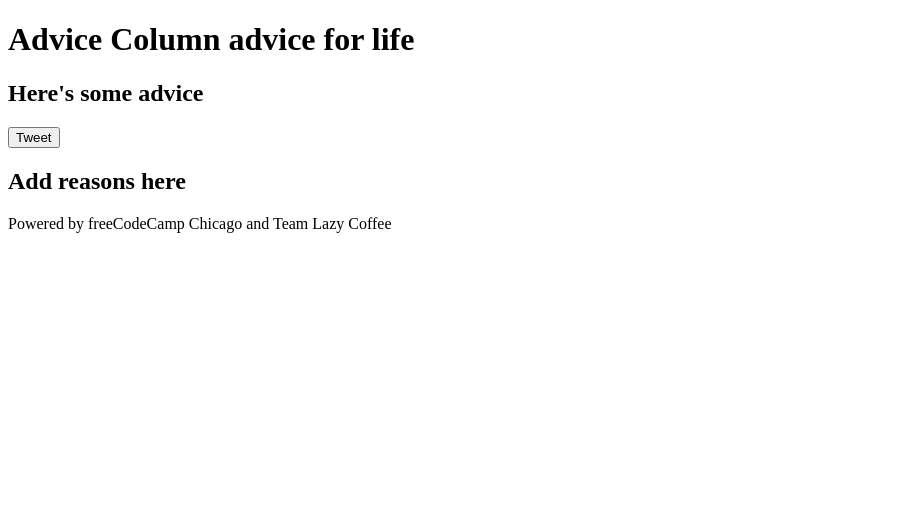
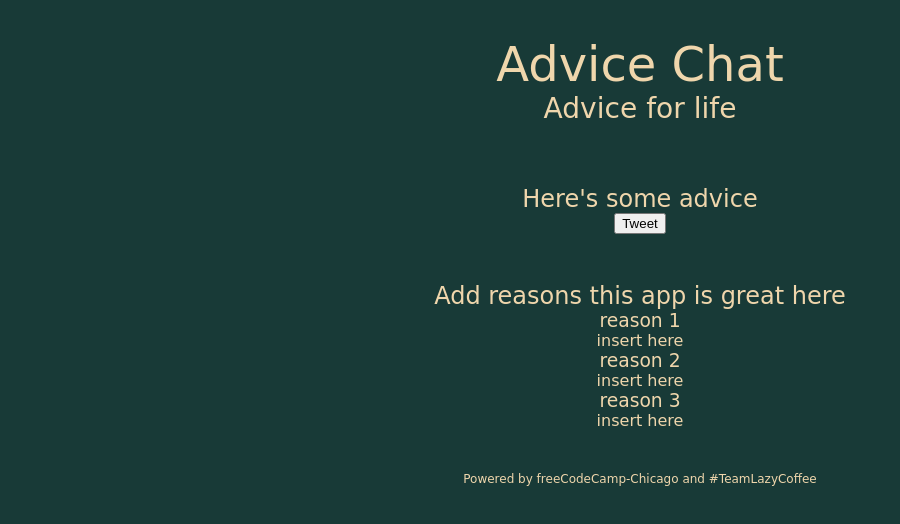
Before and after one commit to dbadong1234/advice_app, a plain HTML site: page index.html in a window 1280 px wide. Shown: the whole page, without its empty margins (0-900 px from the left). Drawn offline with Linux system fonts and the light colour scheme; no server answers; a web font is replaced by a local one.

Commit message:
added css

```diff
--- /dev/null
+++ b/app.css
@@ -0,0 +1,93 @@
+/* Minimal resets from https://alligator.io/css/minimal-css-reset/*/
+
+@import url('https://fonts.googleapis.com/css?family=Forum|Mali&display=swap');
+html,
+body {
+    height: auto !important;
+    min-height: 100%;
+    font-family: 'Forum', cursive;
+    background: var(--secondary-color);
+    color: var(--main-text-color);
+}
+
+.main-head,
+.content,
+.side,
+.main-footer {
+    padding: var(--default-padding);
+}
+
+.main-head {
+    grid-area: header;
+    font-size: 1.5em;
+    text-align: center;
+}
+
+.content {
+    grid-area: content;
+    text-align: center;
+}
+
+.side {
+    grid-area: sidebar;
+    text-align: center;
+}
+
+.main-footer {
+    grid-area: footer;
+    font-size: 0.75em;
+    text-align: center;
+}
+
+.wrapper {
+    display: grid;
+    grid-template-areas:
+        "header"
+        "content"
+        "sidebar"
+        "footer";
+    grid-template-rows: auto auto 1fr auto;
+    height: 100%;
+}
+
+h1 {
+    font-weight: 700;
+}
+
+html {
+    box-sizing: border-box;
+  }
+
+  *,
+  *:before,
+  *:after {
+    box-sizing: inherit;
+  }
+
+  body, h1, h2, h3, h4, h5, h6, p, ol, ul {
+    margin: 0;
+    padding: 0;
+    font-weight: normal;
+  }
+
+  ol, ul {
+    list-style: none;
+  }
+
+  img {
+    max-width: 100%;
+    height: auto;
+  }
+
+  :root {
+    --default-padding: 1.5em;
+    --primary-color: #432534;
+    --secondary-color: #183A37;
+    --tertiary-color: #C44900;
+    --main-text-color: #EFD6AC;
+  }
+
+
+  /* font-family: 'Forum', cursive;
+  /* font-family: 'Mali', cursive;
+  /* Minimal resets from https://alligator.io/css/minimal-css-reset/
--- a/index.html
+++ b/index.html
@@ -3,13 +3,15 @@
     <head>
         <meta charset="UTF-8">
         <meta name="voewport" content="width=device-width", initial-scale=1.0">
+        <link rel="stylesheet" href="app.css">
         <title>Advice Chat</title>
     </head>
 
     <body>
-
+    <div>
         <header class="main-head">
-            <h1>Advice Column <span>advice for life</span></h1>
+            <h1>Advice Chat </h1>
+            <h3><span>Advice for life</span></h3>
         </header>
 
         <article class="content">
@@ -19,15 +21,20 @@
         </article>
 
         <aside class="side">
-            <h2>Add reasons here</h2>
+            <h2>Add reasons this app is great here</h2>
+            <h3> reason 1 </h3>
+            <p>insert here</p>
+            <h3> reason 2 </h3>
+            <p>insert here</p>
+            <h3> reason 3 </h3>
+            <p>insert here</p>
         </aside>
 
         <footer class="main-footer">
-            <p>Powered by freeCodeCamp Chicago and Team Lazy Coffee</p>
+            <p>Powered by freeCodeCamp-Chicago and #TeamLazyCoffee</p>
         </footer>
-
+    </div>
         <p id="advice"></p>
-
         <script>
             "use strict";
 
@@ -44,8 +51,7 @@
                 const tweetButton = document.getElementById("tweet-button");
 
                 adviceElement.innerText = adviceText;
-                tweetButton.attributes.href.value = tweetURL + encodeURIComponent(adviceText);
-
+                tweetButton.attributes.href.value = tweetURL + encodeURIComponent(`"${adviceText}"`) + "-Advice Chat";
                 console.log('API JSON Data', data);
                 console.log('Advice: ', adviceText);
             });
```
Also changed, not shown: 1 other file.
